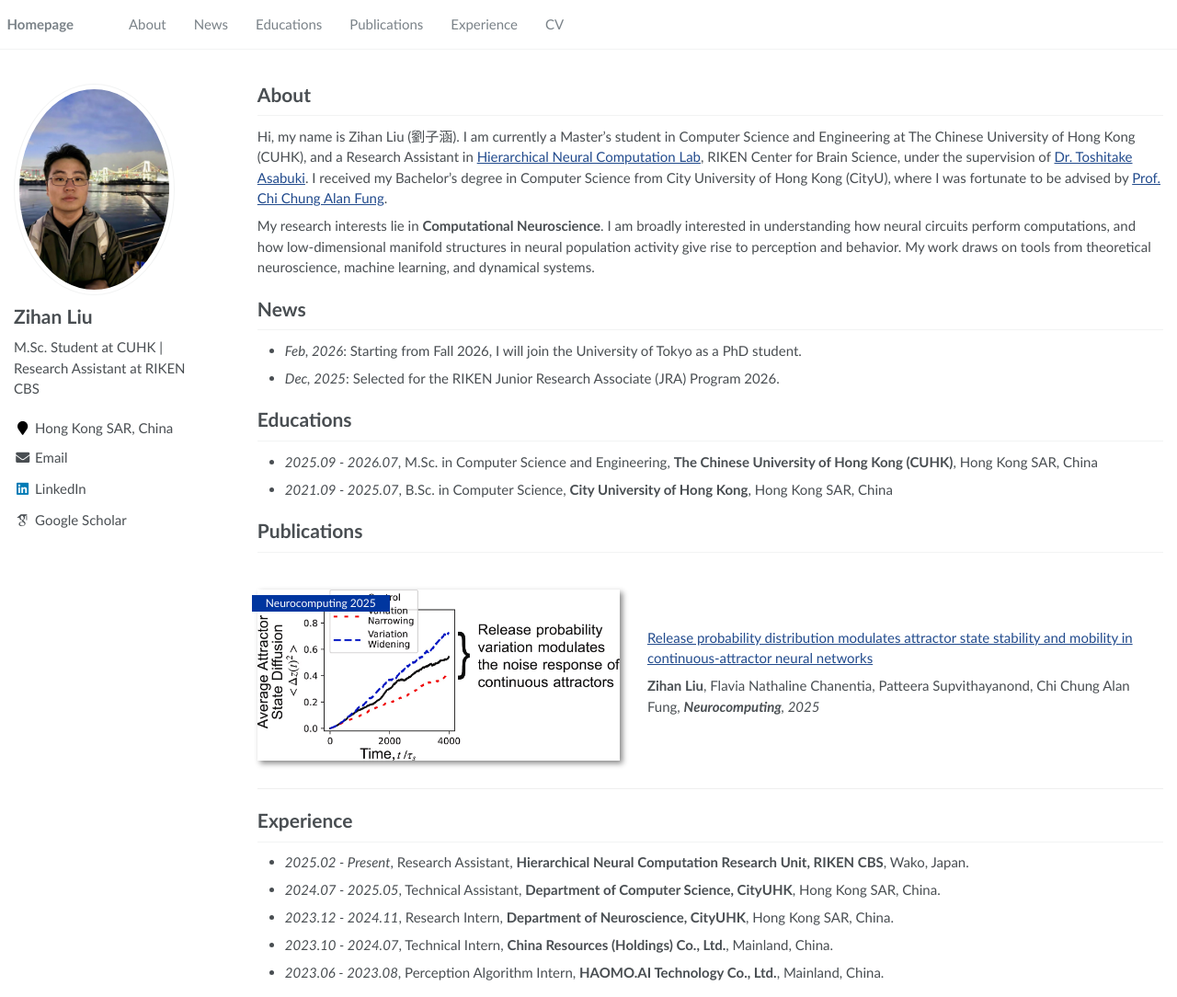
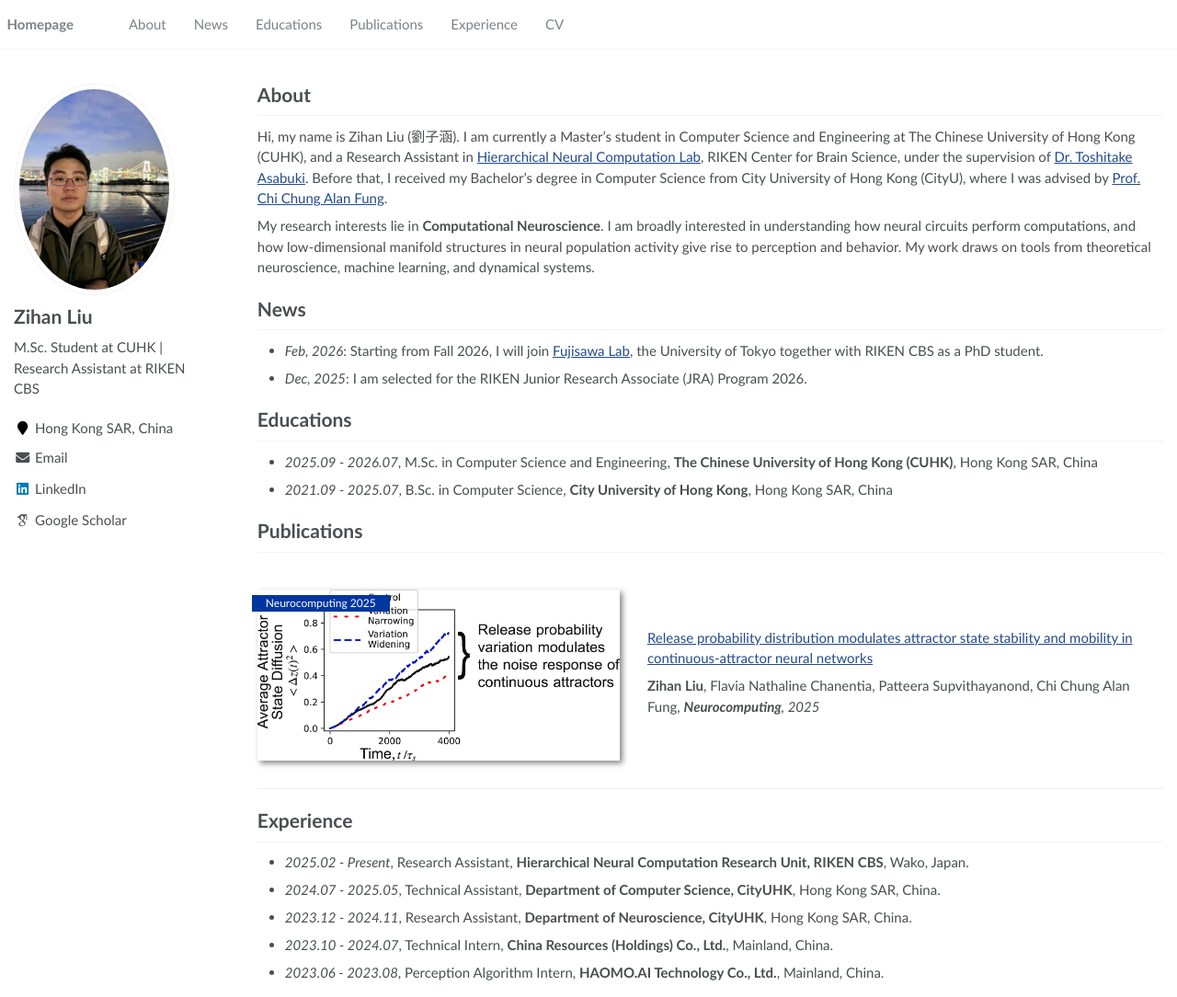
Before and after one commit to zihanliu987/zihanliu987.github.io, a Jekyll site: the page built from _pages/about.md, in a window 1280 px wide and 1084 px high. Shown: the whole window at 92% size. Built offline with Jekyll 4.4.1, drawn with Linux system fonts in a browser that asks for light colours; some web fonts are replaced.

Commit message:
Add Fujisawa Lab link and sync user edits
Co-authored-by: Cursor <cursoragent@cursor.com>

```diff
--- a/_pages/about.md
+++ b/_pages/about.md
@@ -18,14 +18,14 @@ redirect_from:
 
 # About
 
-Hi, my name is Zihan Liu (劉子涵). I am currently a Master's student in Computer Science and Engineering at The Chinese University of Hong Kong (CUHK), and a Research Assistant in [Hierarchical Neural Computation Lab](https://cbs.riken.jp/en/faculty/t.asabuki/), RIKEN Center for Brain Science, under the supervision of [Dr. Toshitake Asabuki](https://sites.google.com/view/toshitake-asabuki). I received my Bachelor's degree in Computer Science from City University of Hong Kong (CityU), where I was fortunate to be advised by [Prof. Chi Chung Alan Fung](https://www.cityu.edu.hk/stfprofile/ccfung.htm).
+Hi, my name is Zihan Liu (劉子涵). I am currently a Master's student in Computer Science and Engineering at The Chinese University of Hong Kong (CUHK), and a Research Assistant in [Hierarchical Neural Computation Lab](https://cbs.riken.jp/en/faculty/t.asabuki/), RIKEN Center for Brain Science, under the supervision of [Dr. Toshitake Asabuki](https://sites.google.com/view/toshitake-asabuki). Before that, I received my Bachelor's degree in Computer Science from City University of Hong Kong (CityU), where I was advised by [Prof. Chi Chung Alan Fung](https://www.cityu.edu.hk/stfprofile/ccfung.htm).
 
 My research interests lie in **Computational Neuroscience**. I am broadly interested in understanding how neural circuits perform computations, and how low-dimensional manifold structures in neural population activity give rise to perception and behavior. My work draws on tools from theoretical neuroscience, machine learning, and dynamical systems.
 
 # News
 
-- *Feb, 2026*: Starting from Fall 2026, I will join the University of Tokyo as a PhD student.
-- *Dec, 2025*: Selected for the RIKEN Junior Research Associate (JRA) Program 2026.
+- *Feb, 2026*: Starting from Fall 2026, I will join [Fujisawa Lab](https://fujisawalab.riken.jp/), the University of Tokyo together with RIKEN CBS as a PhD student.
+- *Dec, 2025*: I am selected for the RIKEN Junior Research Associate (JRA) Program 2026.
 
 # Educations
 
@@ -45,10 +45,11 @@ My research interests lie in **Computational Neuroscience**. I am broadly intere
 </div>
 
 
+
 # Experience
 
 - *2025.02 - Present*, Research Assistant, **Hierarchical Neural Computation Research Unit, RIKEN CBS**, Wako, Japan.
 - *2024.07 - 2025.05*, Technical Assistant, **Department of Computer Science, CityUHK**, Hong Kong SAR, China.
-- *2023.12 - 2024.11*, Research Intern, **Department of Neuroscience, CityUHK**, Hong Kong SAR, China.
+- *2023.12 - 2024.11*, Research Assistant, **Department of Neuroscience, CityUHK**, Hong Kong SAR, China.
 - *2023.10 - 2024.07*, Technical Intern, **China Resources (Holdings) Co., Ltd.**, Mainland, China.
 - *2023.06 - 2023.08*, Perception Algorithm Intern, **HAOMO.AI Technology Co., Ltd.**, Mainland, China.
```
